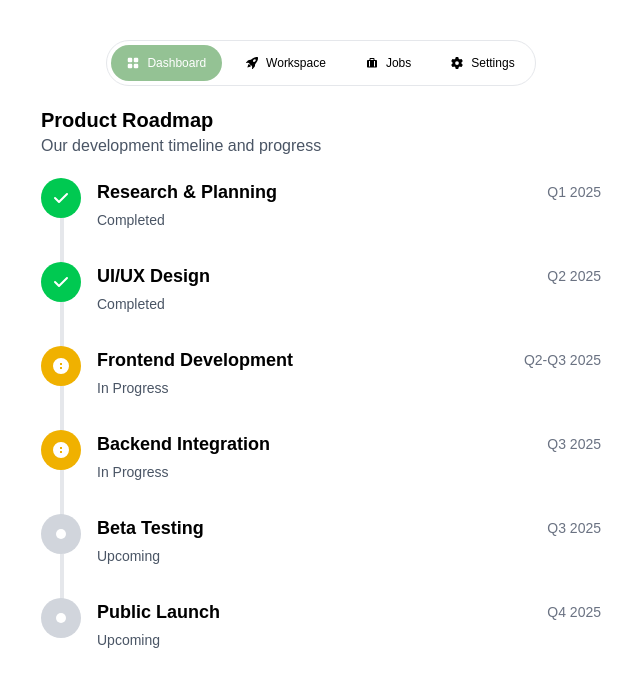
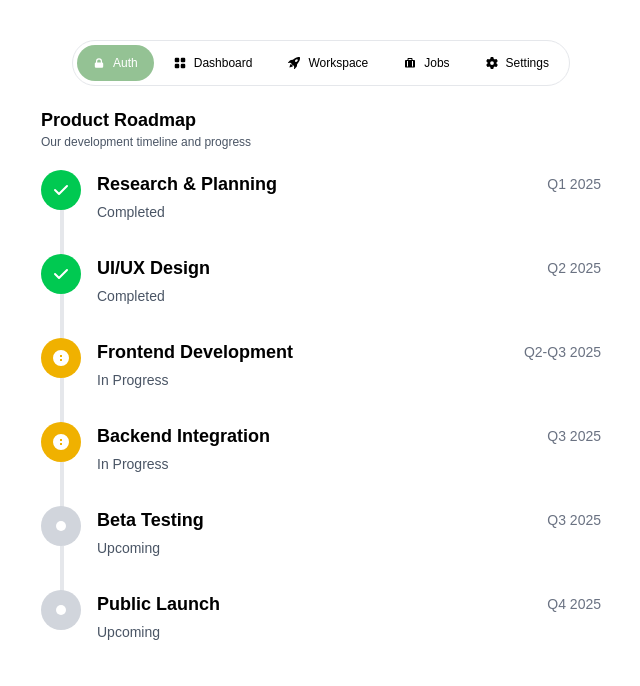
Before and after one commit to OxBryte/payroll-landing-page, a React (Vite) app: page /roadmap in a window 1280 px wide. Shown: the top 686 px of the page, without its empty margins (319-959 px from the left). Built offline with nearby package versions, Linux system fonts and the light colour scheme.

Commit message:
feat: Update Roadmap component to include Auth tab and adjust layout for improved navigation and readability

```diff
--- a/src/pages/Roadmap.jsx
+++ b/src/pages/Roadmap.jsx
@@ -4,14 +4,21 @@ import { BsGridFill, BsRocketTakeoffFill } from "react-icons/bs";
 import { BiSolidBriefcaseAlt } from "react-icons/bi";
 import { Link } from "react-router-dom";
 import { FaGear } from "react-icons/fa6";
+import { HiLockClosed } from "react-icons/hi";
 
 export default function Roadmap() {
   const tabsData = [
     {
+      name: "Auth",
+      icon: <HiLockClosed />,
+      href: "#auth",
+      current: true,
+    },
+    {
       name: "Dashboard",
       icon: <BsGridFill />,
       href: "#dashboard",
-      current: true,
+      current: false,
     },
     {
       name: "Workspace",
@@ -28,7 +35,7 @@ export default function Roadmap() {
     {
       name: "Settings",
       icon: <FaGear />,
-      href: "#jobs",
+      href: "#settings",
       current: false,
     },
   ];
@@ -85,7 +92,7 @@ export default function Roadmap() {
         <div className="max-w-[560px] mx-auto w-full py-10 space-y-5">
           {/* Tabs Navigation */}
           <div className="w-full flex flex-col items-center gap-3">
-            <div className="flex w-fit gap-2 bg-white border border-gray-200 p-1 rounded-full justify-center items-center">
+            <div className="flex w-fit gap-1 bg-white border border-gray-200 p-1 rounded-full justify-center items-center">
               {tabsData.map((tab) => (
                 <Link
                   key={tab.name}
@@ -111,11 +118,12 @@ export default function Roadmap() {
             </div>
           </div>
           <div className="spsace-y-2">
-            <h1 className="text-xl font-bold">Product Roadmap</h1>
-            <p className="text-gray-600">
+            <h1 className="text-lg font-bold">Product Roadmap</h1>
+            <p className="text-gray-600 text-xs font-light">
               Our development timeline and progress
             </p>
           </div>
+
           {/* Roadmap items */}
           <div className="space-y-8">
             {roadmapItems.map((item, index) => (
```
